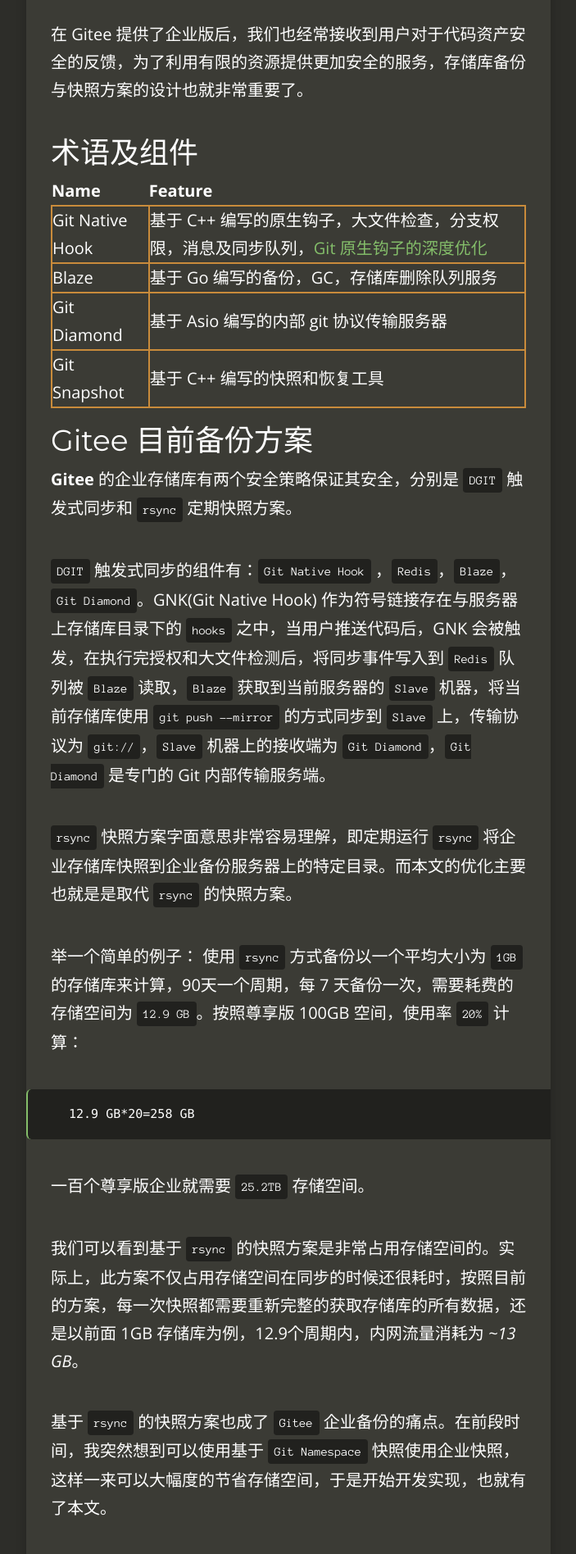
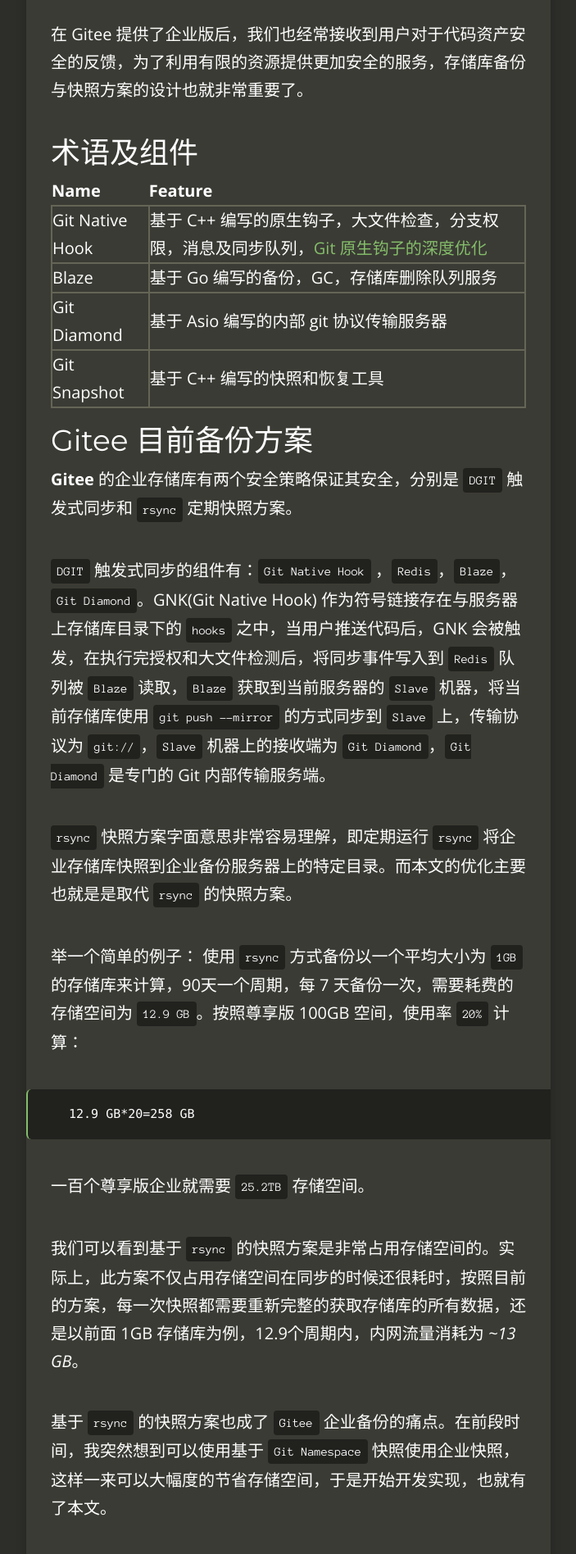
Before and after one commit to fcharlie/fcharlie.github.io, a Jekyll site: the page built from _posts/2018-11-18-GitNamespaceSnapshot.md, in a window 1280 px wide. Shown: the part 1078-2974 px from the top of the page at 82% size, without its empty margins (288-991 px from the left). Built offline with Jekyll 4.4.1, drawn with Linux system fonts in a browser that asks for light colours; nearby versions of some CDN libraries.

Commit message:
css update

```diff
--- a/css/style.scss
+++ b/css/style.scss
@@ -870,7 +870,7 @@
 }
 
 td{
-    border:2px solid #c98b3b;
+    border:2px solid #656557;
 }
 
 blockquote::before {
```
